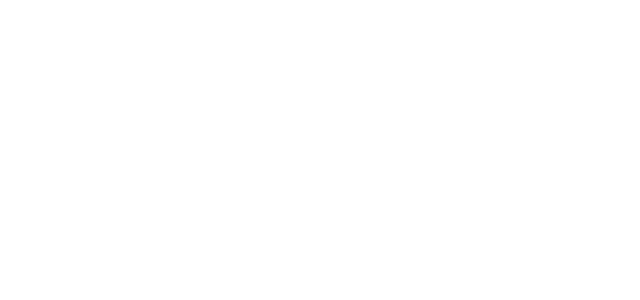
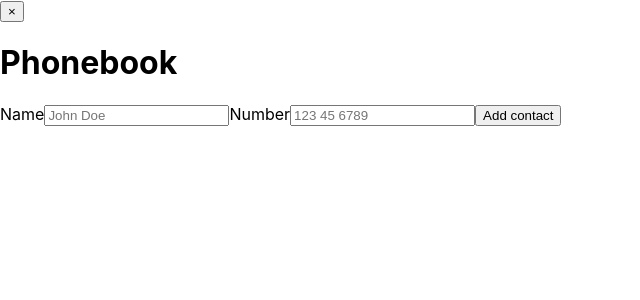
Before and after one commit to OlgaSharhorodska/goit-react-hw-02-phonebook, a React (Create React App) app: page / in a window 1280 px wide. Shown: the top 300 px of the page, without its empty margins (0-640 px from the left). Built offline with nearby package versions, Linux system fonts and the light colour scheme.

Commit message:
add ContactForm & App

```diff
--- a/src/components/App.jsx
+++ b/src/components/App.jsx
@@ -1,6 +1,70 @@
-export const App = () => {
+import ContactForm from "./ContactForm/ContactForm";
+import Filter from "./Filter/Filter";
+import ContactList from "./ContactList/ContactList";
+import { useState } from "react";
+
+export default function App() {
+  const [contacts, setContacts] = useState([]);
+  const [isOpen, setIsOpen] = useState(true);
+  const [searchTerm, setSearchTerm] = useState("");
+  const [filteredContacts, setFilteredContacts] = useState([]);
+
+  function onFormSubmit(contact) {
+    const contactExist = contacts.some(
+      (item) => item.contact === contact.contact
+    );
+
+    if (contactExist) {
+      alert(`${contact.contact} is already in contacts.`);
+    } else {
+      setContacts((contacts) => [...contacts, contact]);
+    }
+  }
+
+  function onDeleteHandler(id) {
+    setContacts((contact) => contact.filter((item) => item.id !== id));
+    setFilteredContacts((contact) => contact.filter((item) => item.id !== id));
+  }
+
+  function onInputHandler(e) {
+    const searchTerm = e.toLowerCase();
+    setSearchTerm(searchTerm);
+
+    const filtered = contacts.filter((item) =>
+      item.contact.toLowerCase().includes(searchTerm)
+    );
+    setFilteredContacts(filtered);
+  }
+
   return (
-    <div>
+    <div className="container">
+      <div className="wrapper" style={isOpen === true ? {} : { padding: "0" }}>
+        <button className="close" onClick={() => setIsOpen(!isOpen)}>
+          &times;
+        </button>
+        {isOpen && (
+          <>
+            <div className="phonebook-wrapper">
+              <h1>Phonebook</h1>
+              <ContactForm onFormSubmit={onFormSubmit} />
+            </div>
+
+            {contacts.length !== 0 && (
+              <div className="contacts-wrapper">
+                <h2>Contacts</h2>
+                <Filter contacts={contacts} onInputHandler={onInputHandler} />
+                <ContactList
+                  searchTerm={searchTerm}
+                  setSearchTerm={setSearchTerm}
+                  filteredContacts={filteredContacts}
+                  contacts={contacts}
+                  onDeleteHandler={onDeleteHandler}
+                />
+              </div>
+            )}
+          </>
+        )}
+      </div>
     </div>
   );
-};
+}
--- /dev/null
+++ b/src/components/ContactForm/ContactForm.js
@@ -0,0 +1,50 @@
+import { useState } from 'react';
+
+export default function ContactForm({ onFormSubmit }) {
+  const [contact, setContact] = useState('');
+  const [phoneNumber, setPhoneNumber] = useState('');
+
+  function HandleSubmit(evt) {
+    evt.preventDefault();
+
+    const newValue = { contact, phoneNumber, id: crypto.randomUUID() };
+
+    if (!contact || !phoneNumber) {
+      return;
+    }
+
+    onFormSubmit(newValue);
+
+    setContact('');
+    setPhoneNumber('');
+  }
+  return (
+    <form onSubmit={HandleSubmit} className="contact-form">
+      <label htmlFor="name">Name</label>
+      <input
+        type="text"
+        name="name"
+        placeholder="John Doe"
+        value={contact}
+        onChange={evt => setContact(evt.target.value)}
+        required
+      />
+      <label htmlFor="number">Number</label>
+      <input
+        type="text"
+        name="number"
+        placeholder="123 45 6789"
+        value={phoneNumber}
+        onChange={evt =>
+          setPhoneNumber(
+            typeof evt.target.value === 'string'
+              ? evt.target.value
+              : +evt.target.value
+          )
+        }
+        required
+      />
+      <button className="contact-btn">Add contact</button>
+    </form>
+  );
+}
--- a/src/index.js
+++ b/src/index.js
@@ -1,6 +1,6 @@
 import React from 'react';
 import ReactDOM from 'react-dom/client';
-import { App } from 'components/App';
+import App from './components/App';
 import './index.css';
 
 ReactDOM.createRoot(document.getElementById('root')).render(
```
